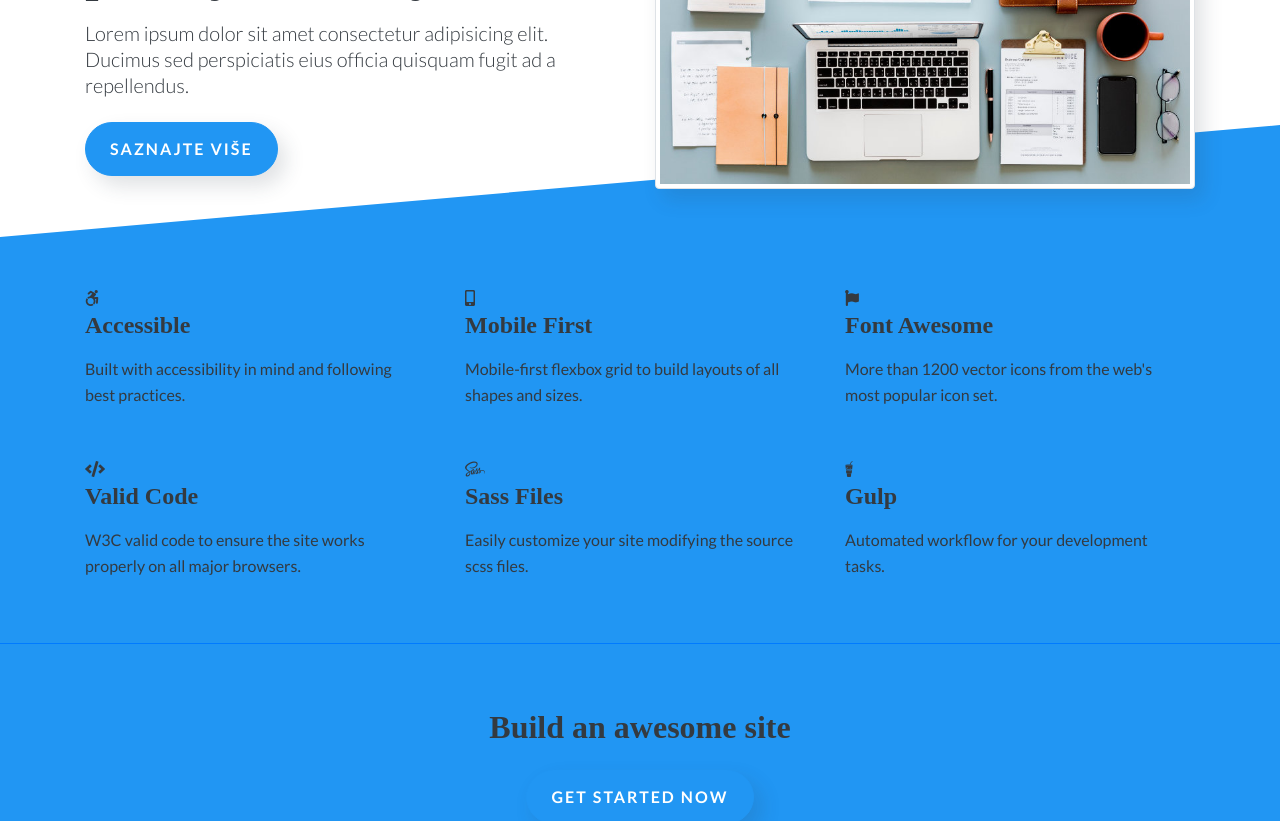
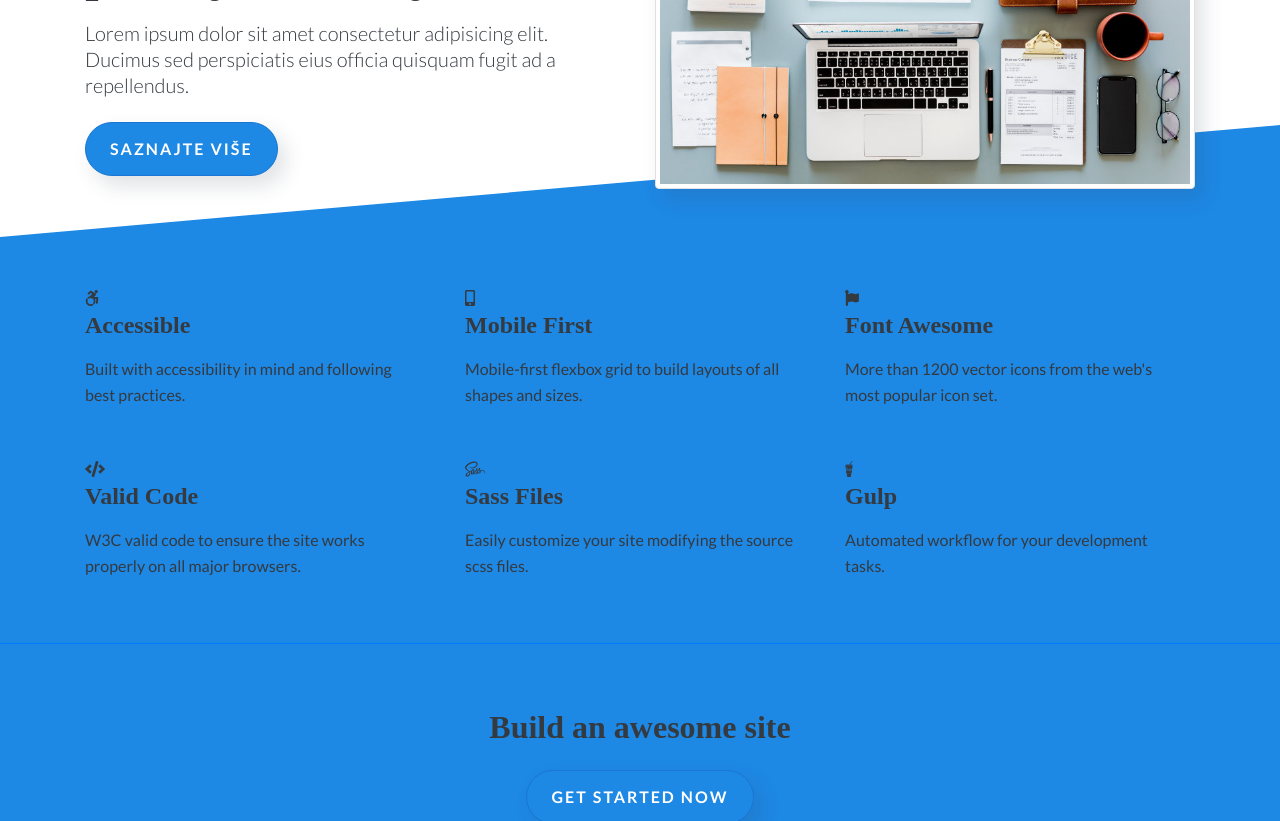
Before and after one commit to VladTzaru/Royal, a Vue app: page / in a window 1280 px wide. Shown: the part 280-1101 px from the top of the page. Built offline with nearby package versions, Linux system fonts and the light colour scheme.

Commit message:
change scondary color

```diff
--- a/src/App.vue
+++ b/src/App.vue
@@ -56,7 +56,7 @@ body {
 }
 
 .bg-skew-light:before {
-    background-color: $secondary;
+    background-color: $secondary-light;
 }
 
 .btn {
@@ -70,11 +70,11 @@ body {
   color: #fff;
   padding: .875rem 1.5rem;
   font-weight: 700;
-  background-color: $secondary;
+  background-color: $secondary-light;
   border-color: $secondary;
   box-shadow: $box-shadow-primary;
   &:hover {
-    background-color: $secondary-dark;
+    background-color: $secondary;
     box-shadow: $box-shadow-hover;
   }
 }
--- a/src/assets/scss/_settings.scss
+++ b/src/assets/scss/_settings.scss
@@ -4,9 +4,9 @@ $primary-light: #9162e4;
 $primary-dark: #280680;
 $primary-text: #fff;
 
-$secondary: #2196f3;
-$secondary-light: #6ec6ff;
-$secondary-dark: #0069c0;
+$secondary: #1976d2;
+$secondary-light: #1e88e5;
+$secondary-dark: #0d47a1;
 $secondary-text: #000000;
 
 $text-primary: #343a40;
--- a/src/components/MainNavigation.vue
+++ b/src/components/MainNavigation.vue
@@ -47,7 +47,7 @@ header {
   color: $text-primary !important;
   border-bottom: 1px solid transparent;
   &:hover, &:focus {
-    color: $secondary !important;
+    color: $secondary-light !important;
   }
 }
 </style>
```
